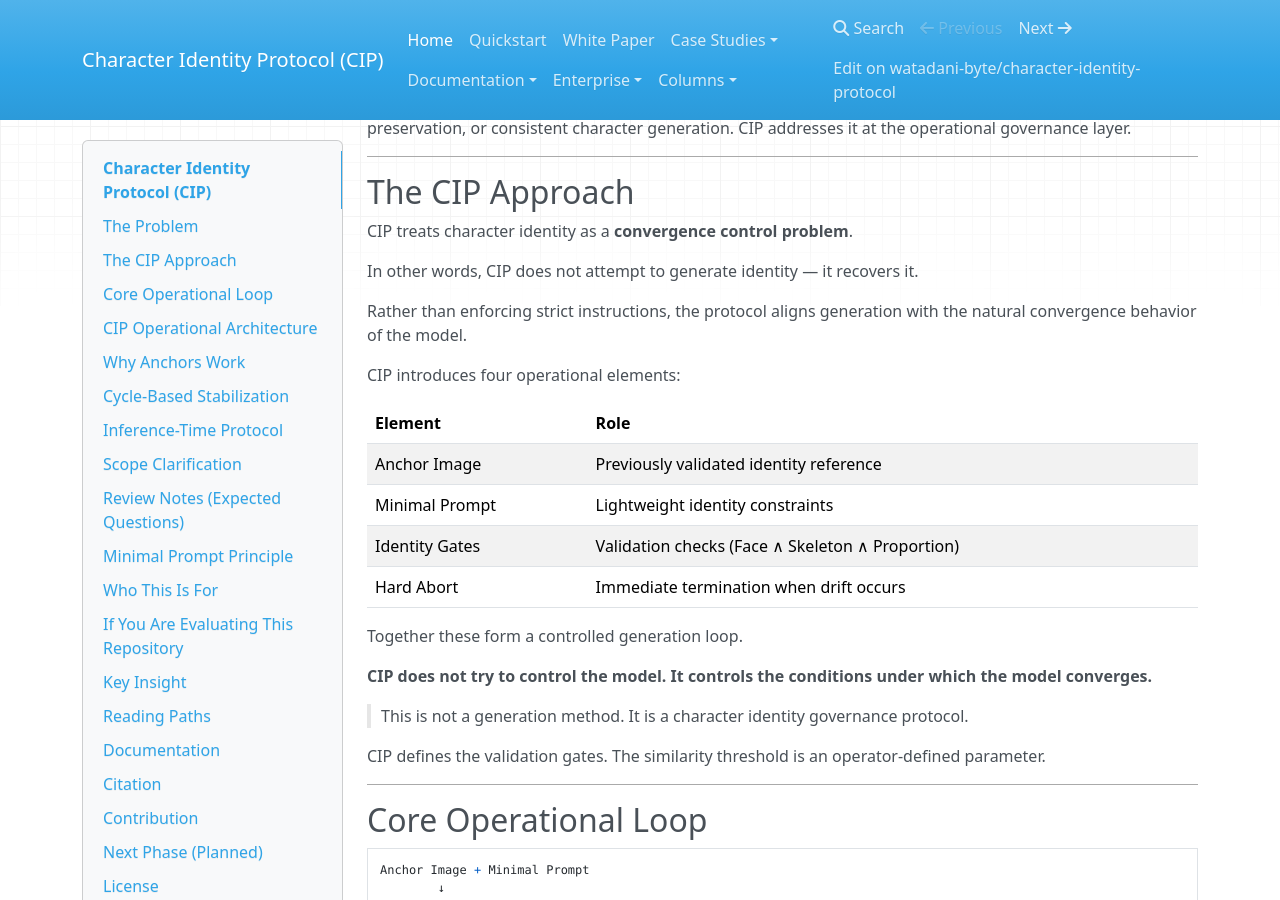
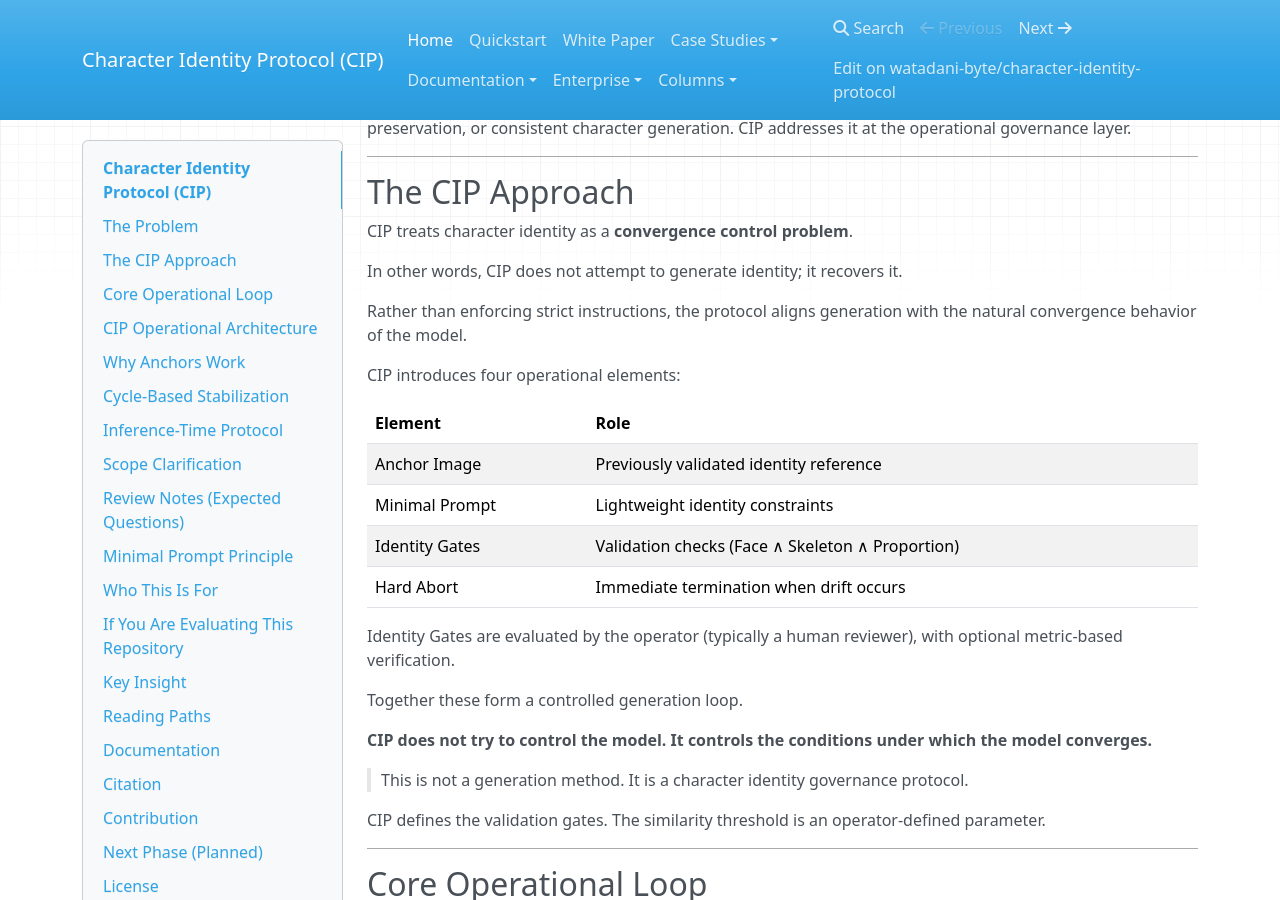
Before and after one commit to watadani-byte/character-identity-protocol, an MkDocs documentation site: the page built from docs/index.md, in a window 1280 px wide and 900 px high, scrolled down 1074 px. Built offline with MkDocs 1.6.1, drawn with Linux system fonts in a browser that asks for light colours; nearby versions of some CDN libraries.

Commit message:
index.md を更新

```diff
--- a/docs/index.md
+++ b/docs/index.md
@@ -54,7 +54,7 @@ CIP addresses it at the operational governance layer.
 
 CIP treats character identity as a **convergence control problem**.
 
-In other words, CIP does not attempt to generate identity — it recovers it.
+In other words, CIP does not attempt to generate identity; it recovers it.
 
 Rather than enforcing strict instructions, the protocol aligns generation with the natural convergence behavior of the model.
 
@@ -66,6 +66,8 @@ CIP introduces four operational elements:
 |Minimal Prompt|Lightweight identity constraints                |
 |Identity Gates|Validation checks (Face ∧ Skeleton ∧ Proportion)|
 |Hard Abort    |Immediate termination when drift occurs         |
+
+Identity Gates are evaluated by the operator (typically a human reviewer), with optional metric-based verification.
 
 Together these form a controlled generation loop.
 
```
